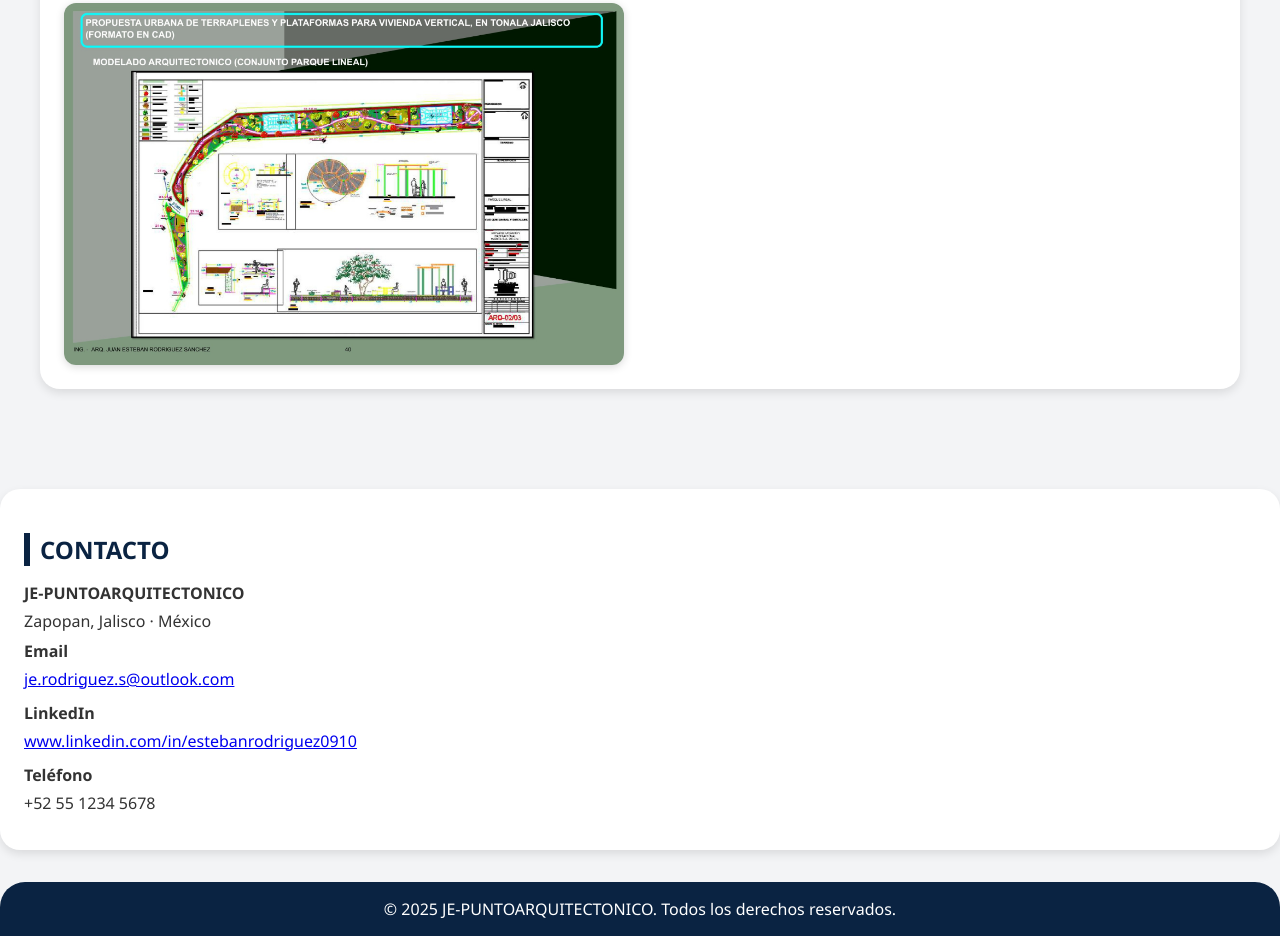
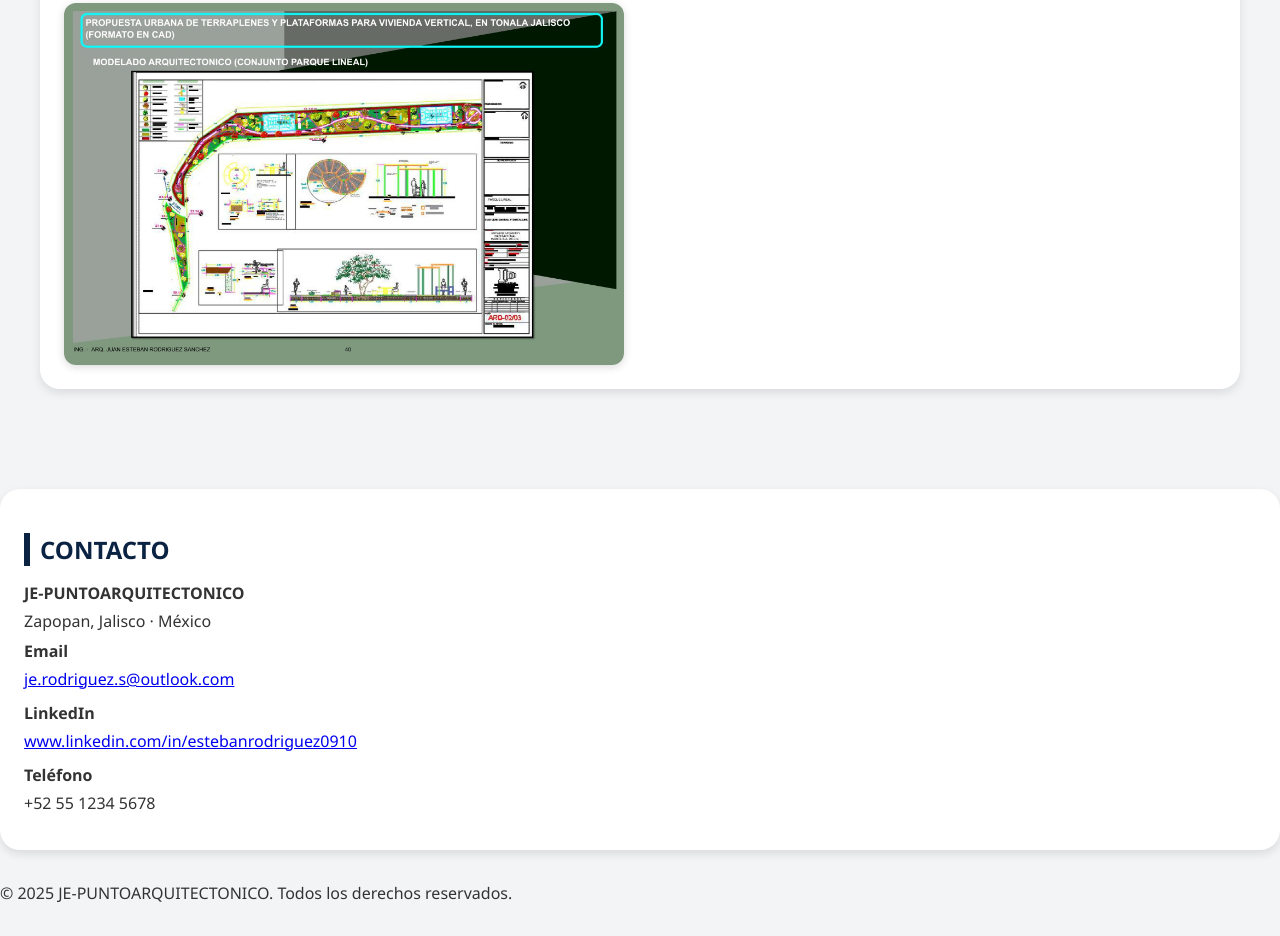
Before and after one commit to gwmitajers-gif/JE.PUNTOARQUITECTONICO, a plain HTML site: page index.html in a window 1280 px wide. Shown: the part 1797-2733 px from the top of the page. After the commit the page ends 2701 px from the top, so only its background shows below. Drawn offline with Linux system fonts and the light colour scheme.

Commit message:
Update index.html

```diff
--- a/index.html
+++ b/index.html
@@ -148,10 +148,9 @@
             <p style="margin:0 0 12px;"><a href="https://www.linkedin.com/in/estebanrodriguez0910" target="_blank" rel="noopener">www.linkedin.com/in/estebanrodriguez0910</a></p>
             <p style="margin:0 0 6px;"><strong>Teléfono</strong></p>
             <p style="margin:0 0 12px; color:var(--gray);">+52 55 1234 5678</p>
-          </div>
+
         </div>
       </section>
-  <footer class="site-footer">
         © 2025 JE-PUNTOARQUITECTONICO. Todos los derechos reservados.
       </footer>
 
```
